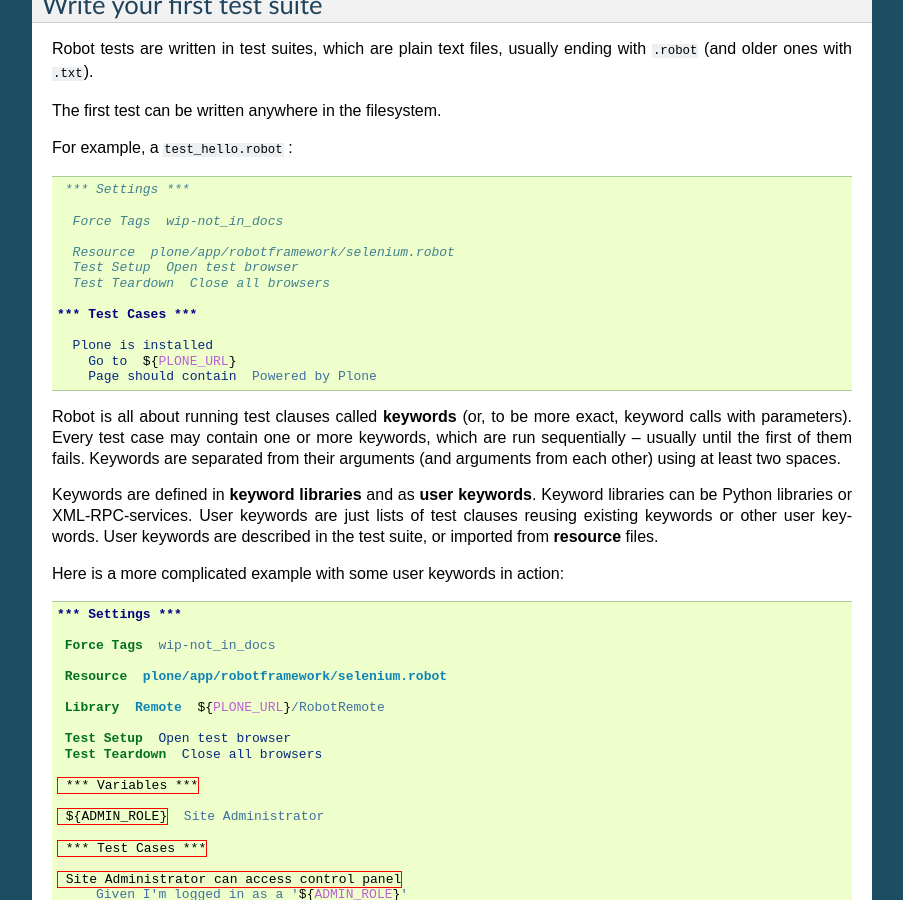
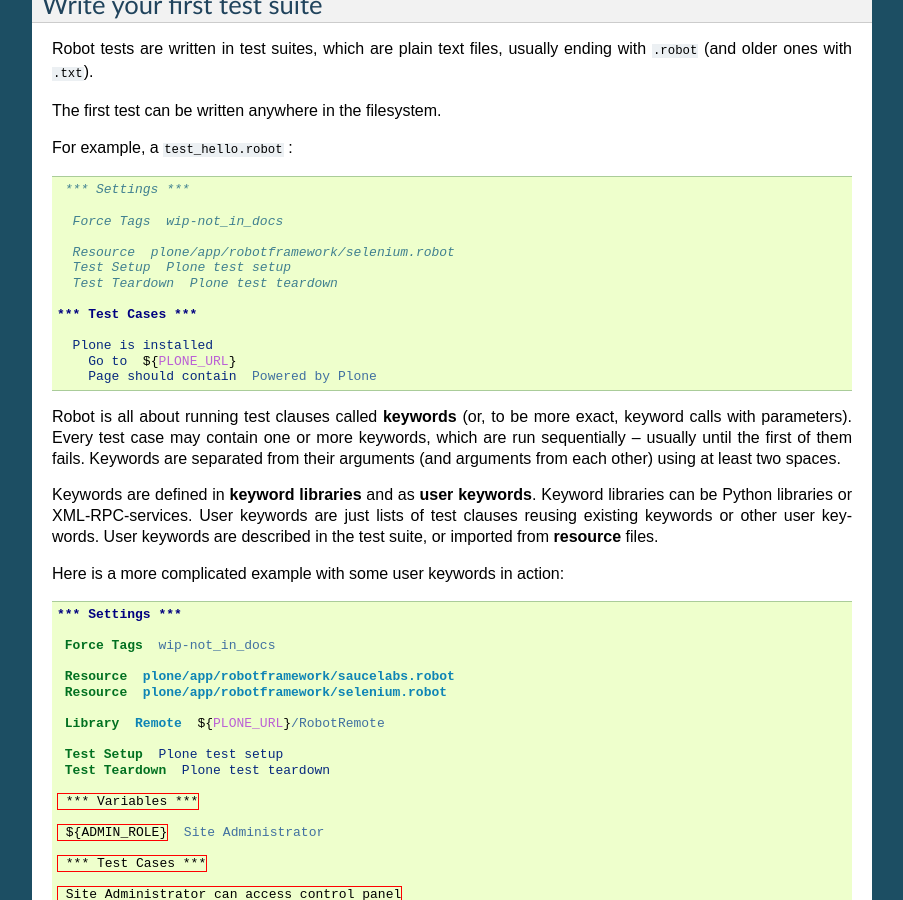
Before and after one commit to plone/plone.app.robotframework, a Sphinx documentation site: the page built from docs/source/happy.rst, in a window 1280 px wide and 900 px high, scrolled down 1714 px. Shown: the whole window, without its empty margins (198-1101 px from the left). Built offline with Sphinx 7.4.7, drawn with Linux system fonts in a browser that asks for light colours; some of the changed text lies outside the part shown.

Commit message:
Use the 'Plone test setup' and 'Plone test teardown' keywords.

```diff
--- a/docs/source/happy.rst
+++ b/docs/source/happy.rst
@@ -138,8 +138,8 @@ For example, a ``test_hello.robot`` :
     Force Tags  wip-not_in_docs
 
     Resource  plone/app/robotframework/selenium.robot
-    Test Setup  Open test browser
-    Test Teardown  Close all browsers
+    Test Setup  Plone test setup
+    Test Teardown  Plone test teardown
 
   *** Test Cases ***
 
@@ -167,12 +167,13 @@ Here is a more complicated example with some user keywords in action:
 
     Force Tags  wip-not_in_docs
 
+    Resource  plone/app/robotframework/saucelabs.robot
     Resource  plone/app/robotframework/selenium.robot
 
     Library  Remote  ${PLONE_URL}/RobotRemote
 
-    Test Setup  Open test browser
-    Test Teardown  Close all browsers
+    Test Setup  Plone test setup
+    Test Teardown  Plone test teardown
 
     *** Variables ***
 
@@ -378,8 +379,8 @@ what to do next:
 
     Library  Remote  ${PLONE_URL}/RobotRemote
 
-    Test Setup  Open test browser
-    Test Teardown  Close all browsers
+    Test Setup  Plone test setup
+    Test Teardown  Plone test teardown
 
     *** Test Cases ***
 
```
Also changed, not shown: 9 other files.
